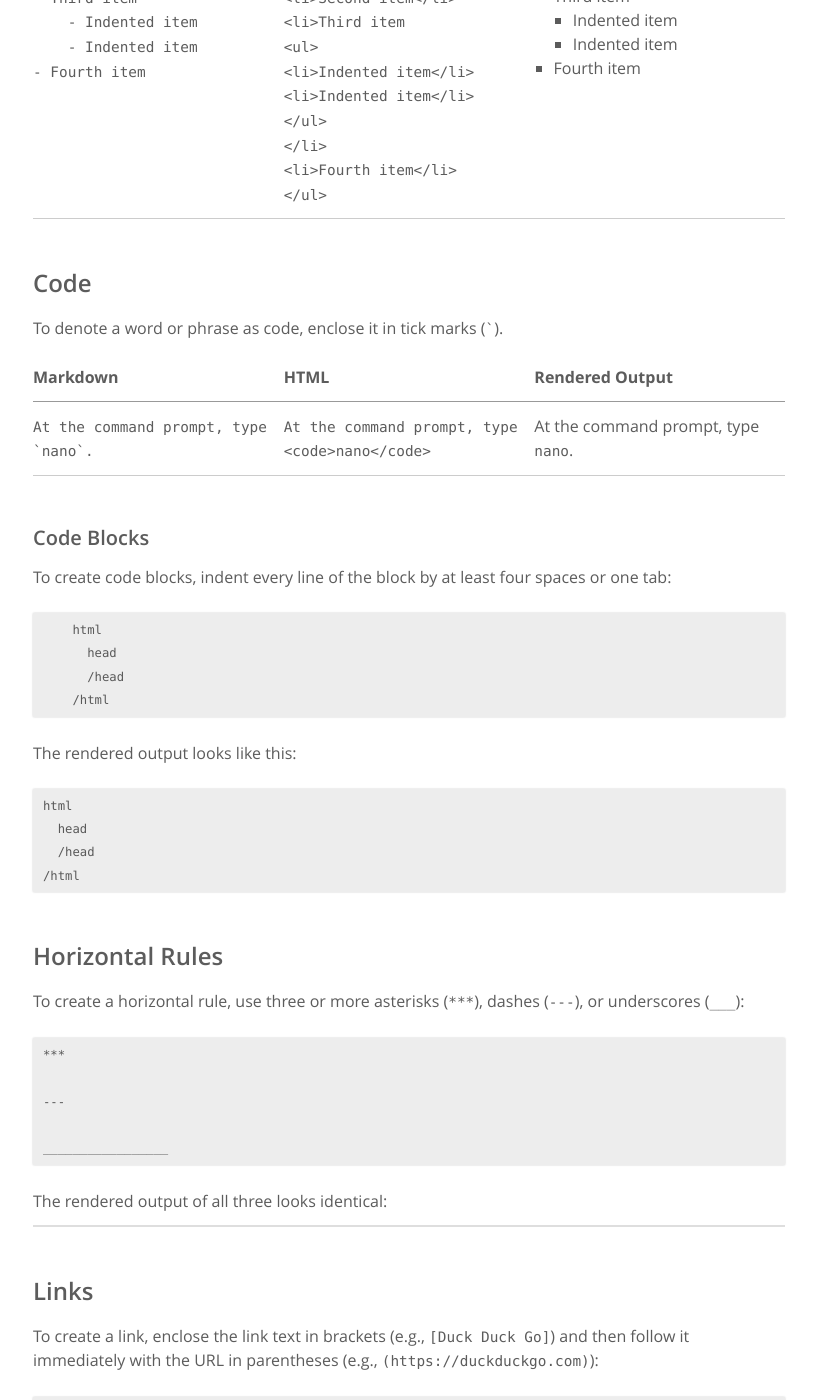
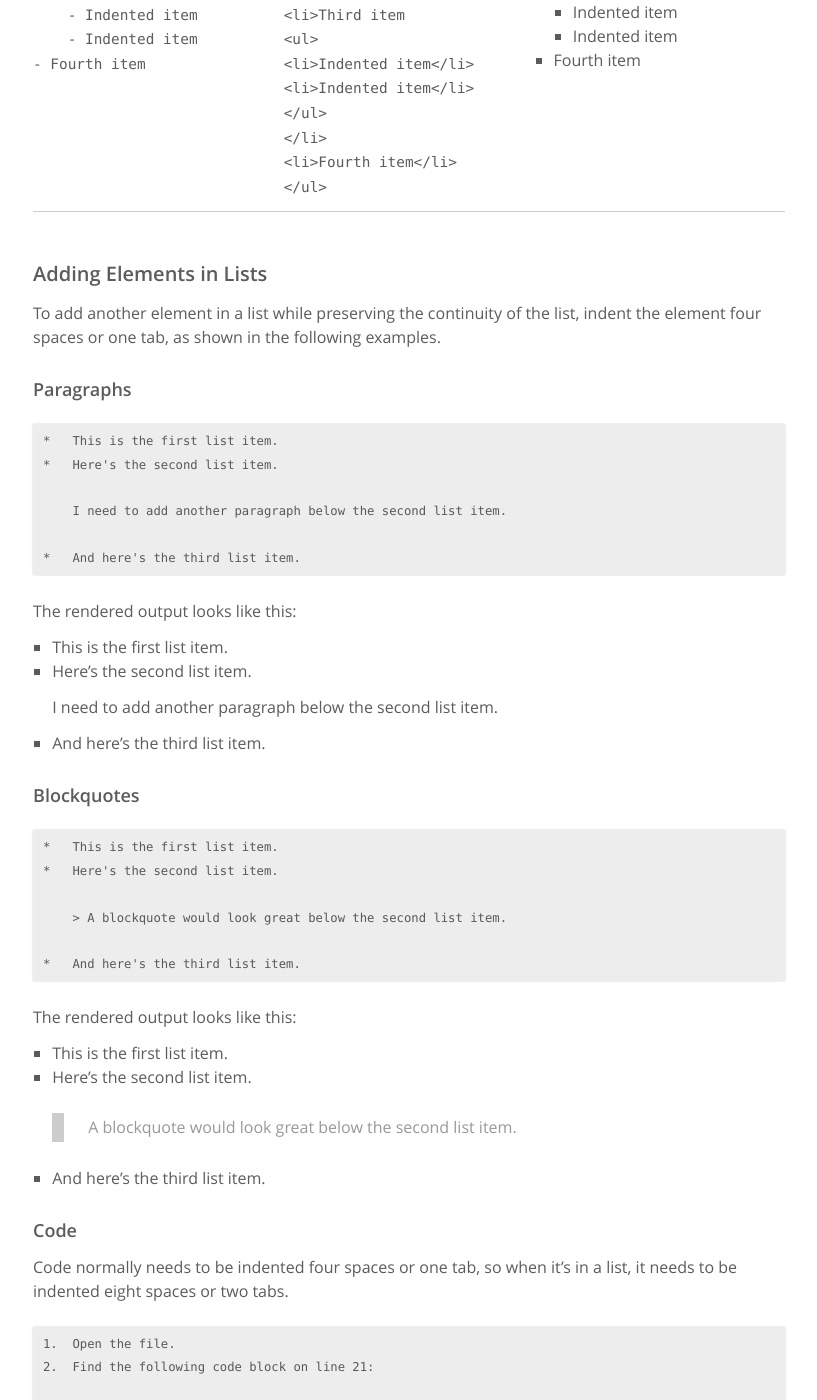
Before and after one commit to mattcone/markdown-guide, a Jekyll site: the page built from index.md, in a window 1280 px wide and 1400 px high, scrolled down 10476 px. Shown: the whole window, without its empty margins (231-1048 px from the left). Built offline with Jekyll 4.4.1, drawn with Linux system fonts in a browser that asks for light colours; some of the changed text lies outside the part shown.

Commit message:
Add new section for elements in lists

````diff
--- a/_content/basic-syntax/lists.md
+++ b/_content/basic-syntax/lists.md
@@ -281,3 +281,95 @@ To create an unordered list, add dashes (`-`), asterisks (`*`), or plus signs (`
     </tr>
   </tbody>
 </table>
+
+#### Adding Elements in Lists
+
+To add another element in a list while preserving the continuity of the list, indent the element four spaces or one tab, as shown in the following examples.
+
+##### Paragraphs
+
+```
+*   This is the first list item.
+*   Here's the second list item.
+
+    I need to add another paragraph below the second list item.
+
+*   And here's the third list item.
+```
+
+The rendered output looks like this:
+
+*   This is the first list item.
+*   Here's the second list item.
+
+    I need to add another paragraph below the second list item.
+
+*   And here's the third list item.
+
+##### Blockquotes
+
+```
+*   This is the first list item.
+*   Here's the second list item.
+
+    > A blockquote would look great below the second list item.
+
+*   And here's the third list item.
+```
+
+The rendered output looks like this:
+
+*   This is the first list item.
+*   Here's the second list item.
+
+    > A blockquote would look great below the second list item.
+
+*   And here's the third list item.
+
+##### Code
+
+Code normally needs to be indented four spaces or one tab, so when it's in a list, it needs to be indented eight spaces or two tabs.
+
+```
+1.  Open the file.
+2.  Find the following code block on line 21:
+
+        <html>
+          <head>
+            <title>Test</title>
+          </head>
+
+3.  Update the title to match the name of your website.
+```
+
+The rendered output looks like this:
+
+1.  Open the file.
+2.  Find the following code block on line 21:
+
+        <html>
+          <head>
+            <title>Test</title>
+          </head>
+
+3.  Update the title to match the name of your website.
+
+##### Images
+
+```
+1.  Open the file containing the Linux mascot.
+2.  Marvel at its beauty.
+
+    ![Tux, the Linux mascot](/assets/images/tux.png)
+
+3.  Close the file.
+```
+
+The rendered output looks like this:
+
+1.  Open the file containing the Linux mascot.
+2.  Marvel at its beauty.
+
+    ![Tux, the Linux mascot](/assets/images/tux.png)
+
+3.  Close the file.
--- a/assets/scss/base/_typography.scss
+++ b/assets/scss/base/_typography.scss
@@ -75,7 +75,7 @@ h4 {
 
 h5,
 h6 {
-  font-size: rem(20);
+  font-size: rem(18);
   margin: 30px 0 $small-spacing 0;
 }
 
````
Also changed, not shown: assets/images/tux.png (added).
